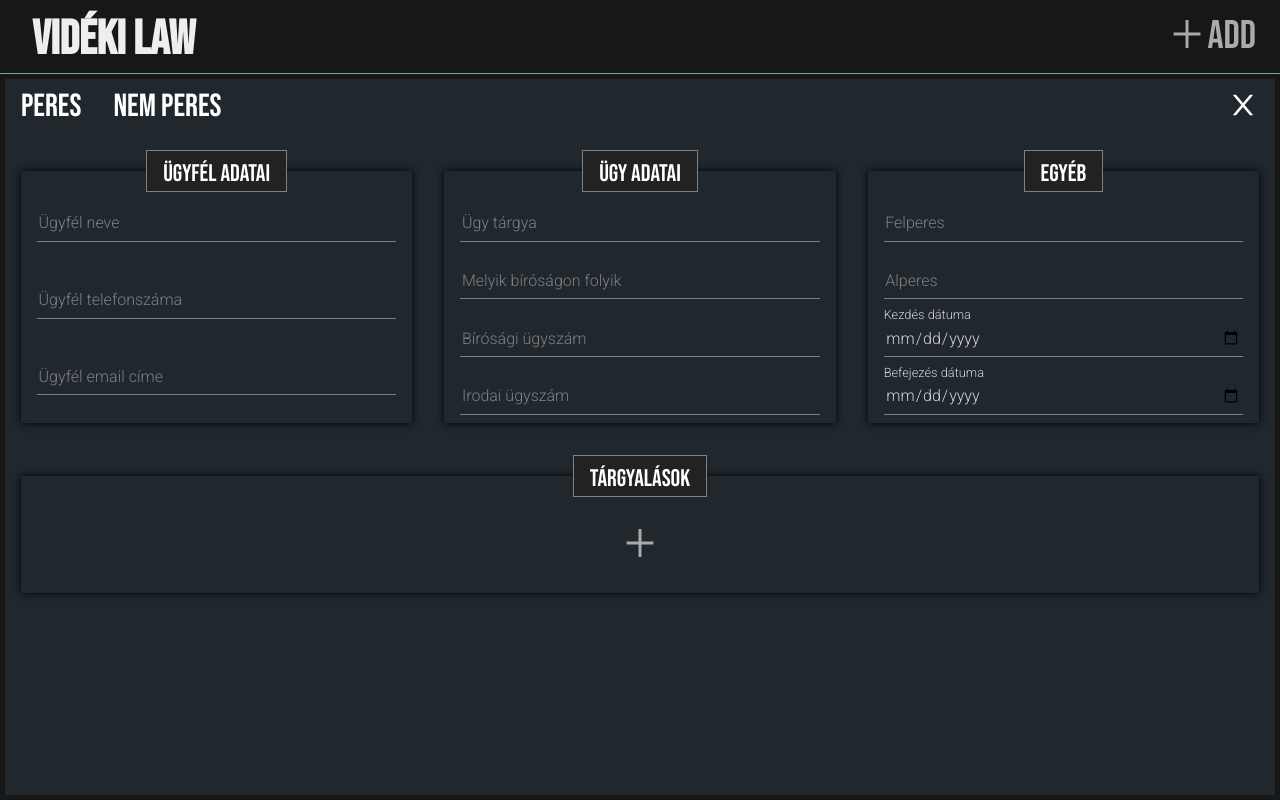
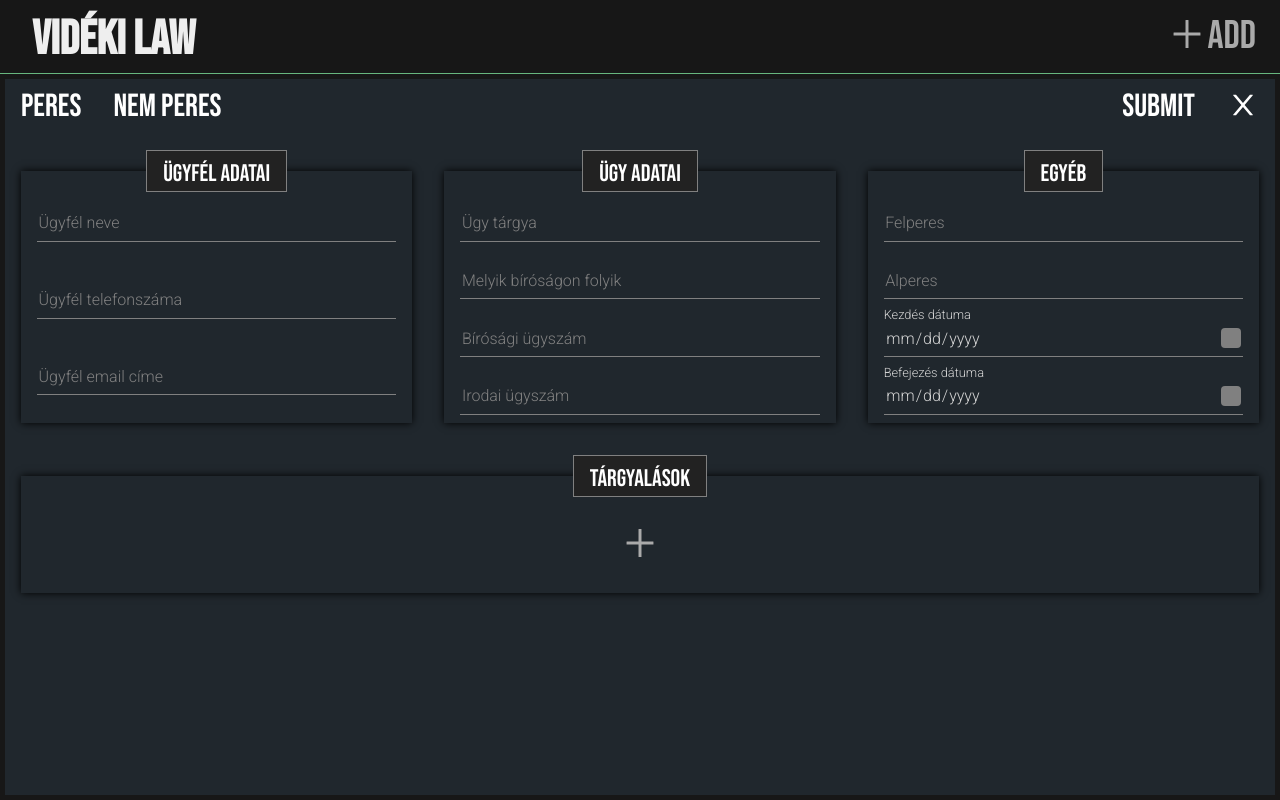
Before and after one commit to mirusz9/ugy-nyilvantarto-program, a React (Create React App) app: page / in a window 1280 px wide. Both pictures are taken after a click on the button "Add". Built offline with nearby package versions, Linux system fonts and the light colour scheme.

Commit message:
added submit button

```diff
--- a/src/components/AddCase/AddCase.jsx
+++ b/src/components/AddCase/AddCase.jsx
@@ -4,7 +4,7 @@ import PeresUgyForm from './PeresUgyForm';
 
 import styles from './AddCase.module.css';
 
-const AddCase = ({handleCloseBtnClicked}) => {
+const AddCase = ({ handleCloseBtnClicked }) => {
 	const [state, setState] = useState({ peres: true });
 
 	const handleChooseButtonClicked = (peres) => {
@@ -12,9 +12,6 @@ const AddCase = ({handleCloseBtnClicked}) => {
 			peres,
 		});
 	};
-
-
-
 
 	return (
 		<div className={styles.addUgyFormContainer}>
@@ -35,9 +32,16 @@ const AddCase = ({handleCloseBtnClicked}) => {
 							Nem peres
 						</button>
 					</div>
-					<button type="button" id={styles.closeButton} onClick={handleCloseBtnClicked}>
-						<AiOutlineClose id={styles.closeIcon} size="2rem" />
-					</button>
+					<div>
+						<button type="submit" id={styles.submitButton}>Submit</button>
+						<button
+							type="button"
+							id={styles.closeButton}
+							onClick={handleCloseBtnClicked}
+						>
+							<AiOutlineClose id={styles.closeIcon} size="2rem" />
+						</button>
+					</div>
 				</div>
 				{state.peres ? <PeresUgyForm /> : <h1>nem peres</h1>}
 			</form>
--- a/src/components/AddCase/AddCase.module.css
+++ b/src/components/AddCase/AddCase.module.css
@@ -29,7 +29,7 @@ form {
 }
 
 #topBar button:hover {
-	background-color: #3C4C55;
+	background-color: #3c4c55;
 	cursor: pointer;
 }
 
@@ -42,8 +42,9 @@ form {
 }
 
 #closeButton:hover {
-	background-color: #3C4C55;
+	background-color: #3c4c55;
 	cursor: pointer;
+	color: red;
 }
 
 #closeButton:focus,
@@ -54,3 +55,7 @@ form {
 #closeIcon {
 	vertical-align: middle;
 }
+
+#submitButton:hover {
+	color: lightgreen;
+}
--- a/src/components/AddCase/Input.jsx
+++ b/src/components/AddCase/Input.jsx
@@ -51,6 +51,7 @@ const Input = (props) => {
 				onFocus={() => handleInputOnFocus(true)}
 				onBlur={() => handleInputOnFocus(false)}
 				onChange={handleOnChange}
+
 			/>
 		</fieldset>
 	);
--- a/src/components/AddCase/Input.module.css
+++ b/src/components/AddCase/Input.module.css
@@ -1,6 +1,18 @@
 ::-webkit-calendar-picker-indicator {
-	color: red;
+	border-radius: 4px;
+	background: grey;
+	cursor: pointer;
 }
+
+::-webkit-calendar-picker-indicator:hover {
+	background: #3c4c55;
+}
+
+::-webkit-calendar-picker-indicator:focus {
+	outline: none;
+
+}
+
 
 .input {
 	flex: 1;
--- a/src/components/AddCase/PeresUgyForm.jsx
+++ b/src/components/AddCase/PeresUgyForm.jsx
@@ -33,7 +33,6 @@ const PeresUgyForm = () => {
 					<Input type="email" name="ugyfelEmail">
 						Ügyfél email címe
 					</Input>
-
 				</FormSection>
 				<FormSection label="ügy adatai">
 					<Input type="text" name="ugyTargya" required>
```
